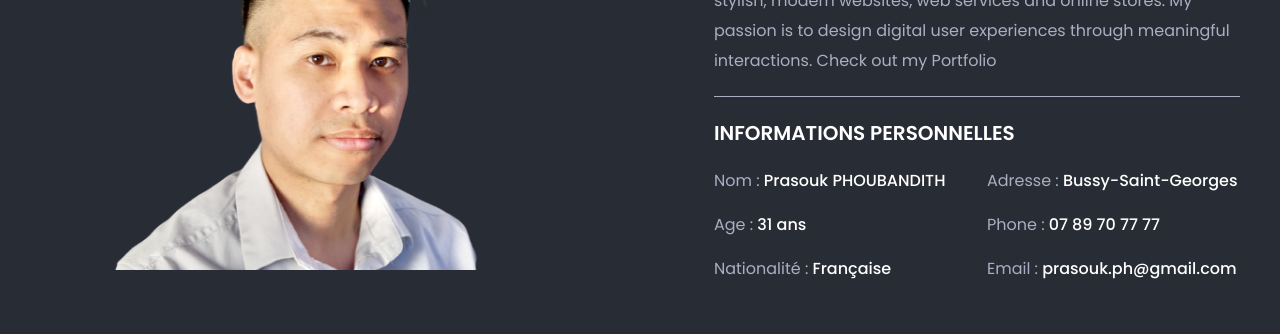
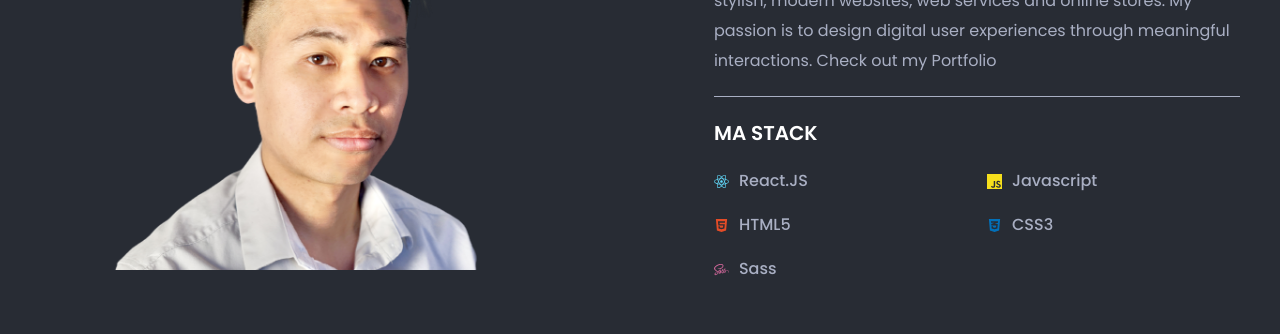
Before and after one commit to prasouk-ph/portfolio, a React (Create React App) app: page / in a window 1280 px wide. Shown: the part 1280-1614 px from the top of the page. Built offline with nearby package versions, Linux system fonts and the light colour scheme.

Commit message:
Replace personal info with my stack

```diff
--- a/src/assets/scss/main/_dark.scss
+++ b/src/assets/scss/main/_dark.scss
@@ -73,14 +73,16 @@ body.dark .beny_tm_about .short h3 {
 body.dark .beny_tm_about .extra .title {
   color: #fff;
 }
-body.dark .beny_tm_about .list ul li p {
-  color: #fff;
-}
+// body.dark .beny_tm_about .list ul li p {
+//   color: #fff;
+// }
 body.dark .beny_tm_about .short {
   border-bottom-color: #a9afc3;
 }
 body.dark .beny_tm_about .list ul li p span {
   color: #a9afc3;
+  display: flex;
+  align-items: center;
 }
 body.dark .beny_tm_button.color a {
   border-color: #61D9FA;
--- a/src/assets/scss/main/_style.scss
+++ b/src/assets/scss/main/_style.scss
@@ -1056,13 +1056,30 @@ body.dark .loader_line:after {
   padding-left: 20px;
 }
 .beny_tm_about .list ul li p {
-  color: #0f172a;
+  // color: #0f172a;
   font-size: 16px;
   font-weight: 500;
+  display: flex;
+  gap: 10px;
 }
 .beny_tm_about .list ul li p span {
   color: #6e6e6e;
   font-weight: 400;
+}
+body.dark .beny_tm_about .list ul li p .react-icon {
+  color: #61D9FA;
+}
+body.dark .beny_tm_about .list ul li p .js-icon {
+  color: #F6DF1C;
+}
+body.dark .beny_tm_about .list ul li p .html-icon {
+  color: #E44C27;
+}
+body.dark .beny_tm_about .list ul li p .css-icon {
+  color: #0270B9;
+}
+body.dark .beny_tm_about .list ul li p .sass-icon {
+  color: #CD6698;
 }
 .about_social {
   margin-top: 20px;
--- a/src/components/about/AboutDarkAnimation.jsx
+++ b/src/components/about/AboutDarkAnimation.jsx
@@ -2,6 +2,13 @@ import React from "react";
 // import Skills from "../skills/SkillsAnimation";
 import portrait from "../../assets/portrait.png"
 // import Social from "../Social"
+import {
+  FaReact,
+  FaHtml5,
+  FaCss3Alt,
+  FaSass
+} from "react-icons/fa";
+import { SiJavascript } from "react-icons/si";
 
 const AboutDarkAnimation = () => {
   return (
@@ -44,37 +51,32 @@ const AboutDarkAnimation = () => {
             </div> */}
           </div>
           <div className="extra">
-            <h3 className="title">Informations personnelles</h3>
+            <h3 className="title">Ma stack</h3>
             <div className="list">
               <ul>
                 <li>
                   <p>
-                    <span>Nom :</span> Prasouk PHOUBANDITH
+                    <span className="react-icon"><FaReact /></span> React.JS
                   </p>
                 </li>
                 <li>
                   <p>
-                    <span>Adresse :</span> Bussy-Saint-Georges
+                    <span className="js-icon"><SiJavascript /></span> Javascript
                   </p>
                 </li>
                 <li>
                   <p>
-                    <span>Age :</span> 31 ans
+                    <span className="html-icon"><FaHtml5 /></span> HTML5
                   </p>
                 </li>
                 <li>
                   <p>
-                    <span>Phone :</span> 07 89 70 77 77
+                    <span className="css-icon"><FaCss3Alt /></span> CSS3
                   </p>
                 </li>
                 <li>
                   <p>
-                    <span>Nationalité :</span> Française
-                  </p>
-                </li>
-                <li>
-                  <p>
-                    <span>Email :</span> prasouk.ph@gmail.com
+                    <span className="sass-icon"><FaSass /></span> Sass
                   </p>
                 </li>
               </ul>
```
